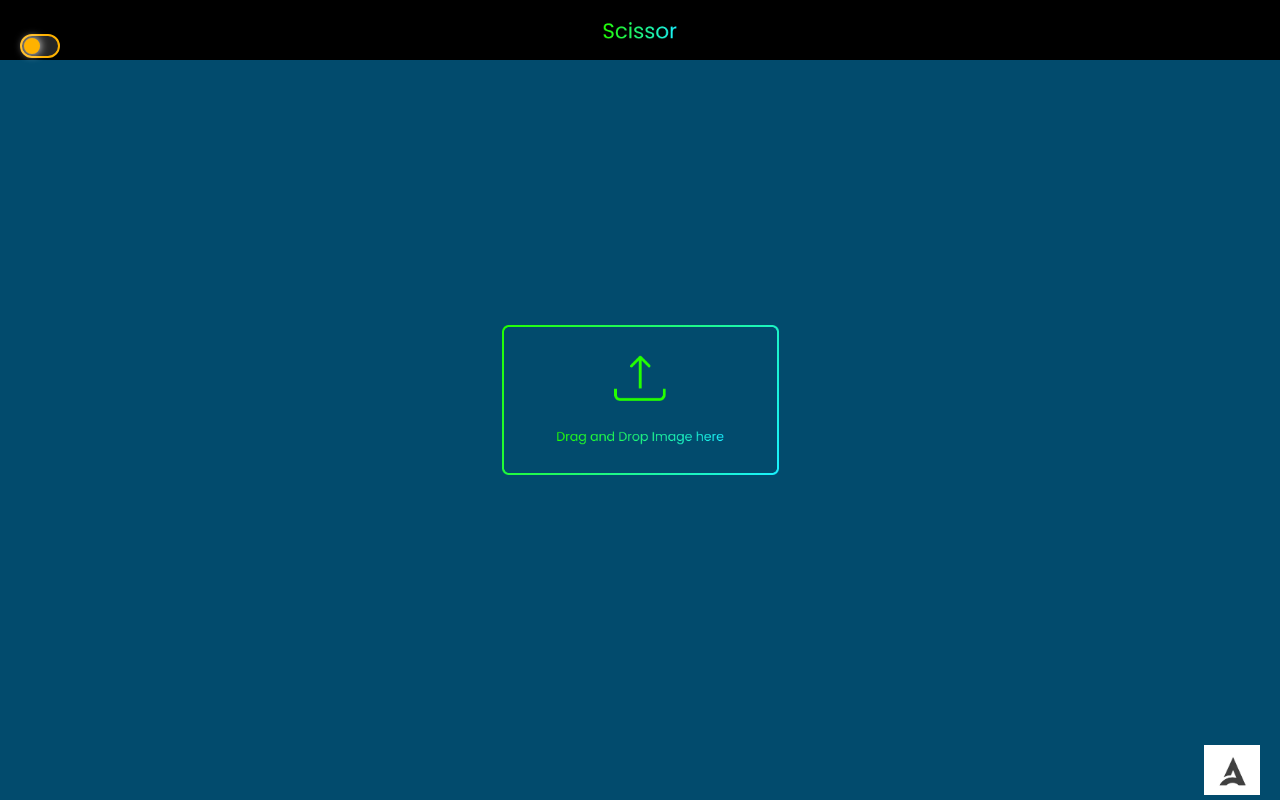
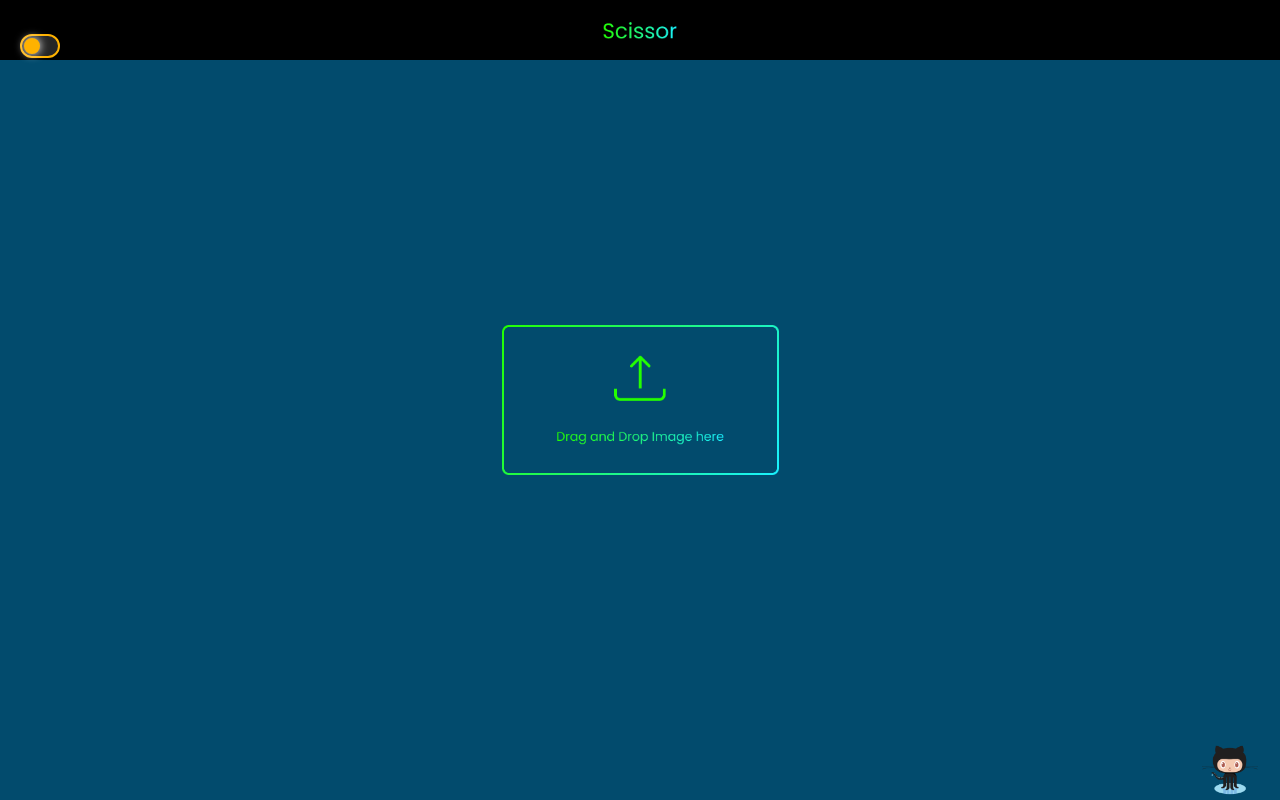
Before and after one commit to acmpesuecc/ImageCompressor, a plain HTML site: page index.html in a window 1280 px wide. Drawn offline with Linux system fonts and the light colour scheme.

Commit message:
Closing Issue#1-Replace footer image by Octocat

```diff
--- a/index.html
+++ b/index.html
@@ -57,7 +57,9 @@
       </div>
     </div>
     <div class="footer">
-      <img src="./images/logo_a.png" />
+      <!--<img src="./images/logo_a.png" />-->
+	  <img src="./images/Octocat.png" />
+
     </div>
     <script src="assets/js/jquery.min.js"></script>
     <script src="range.js"></script>
```
Also changed, not shown: images/Octocat.png (added).
